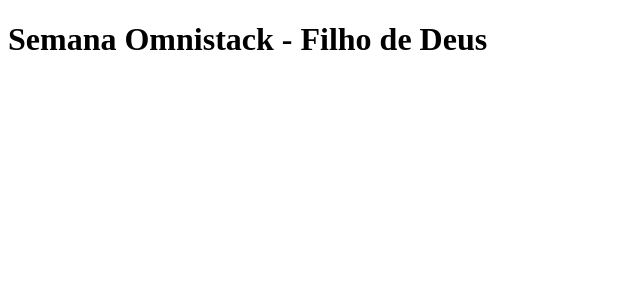
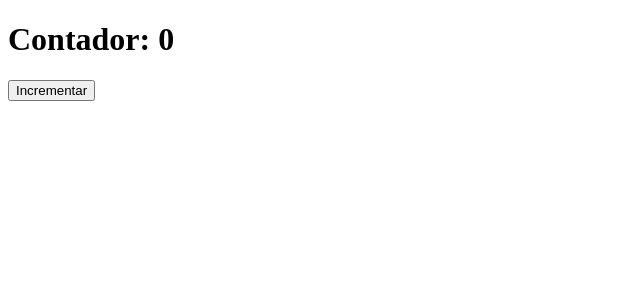
Before and after one commit to Avlye/semanaomnistack11, a React (Create React App) app in the folder frontend/: page / in a window 1280 px wide. Shown: the top 300 px of the page, without its empty margins (0-640 px from the left). Built offline with nearby package versions, Linux system fonts and the light colour scheme.

Commit message:
Conceito de Estado e Imutabilidade

```diff
--- a/frontend/src/App.js
+++ b/frontend/src/App.js
@@ -1,9 +1,18 @@
-import React from 'react'
+import React, { useState } from 'react'
 import Header from './Header'
 
 function App() {
+  const [counter, setCounter] = useState(0)
+
+  function increment() {
+    setCounter(counter + 1)
+  }
+
   return (
-    <Header title="Semana Omnistack">Filho de Deus</Header>
+    <div>
+      <Header>Contador: {counter}</Header>
+      <button onClick={increment}>Incrementar</button>
+    </div>
   )
 }
 
--- a/frontend/src/Header.js
+++ b/frontend/src/Header.js
@@ -3,7 +3,7 @@
 export default function Header({ title, children }) {
     return (
     <header>
-        <h1>{title} - {children}</h1>
+        <h1>{children}</h1>
     </header>
     )
 }
```
